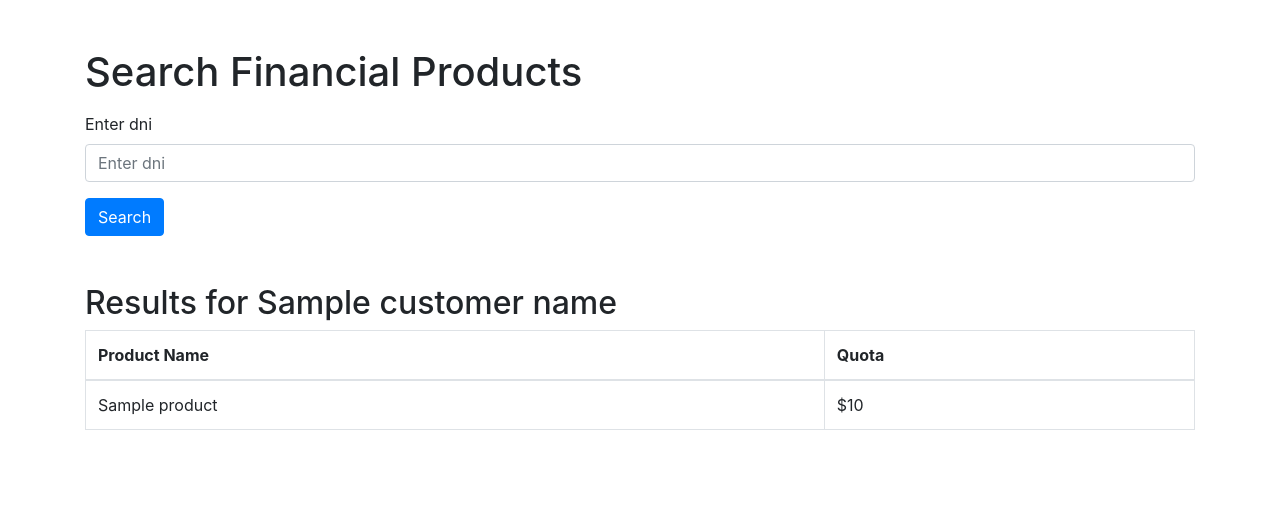
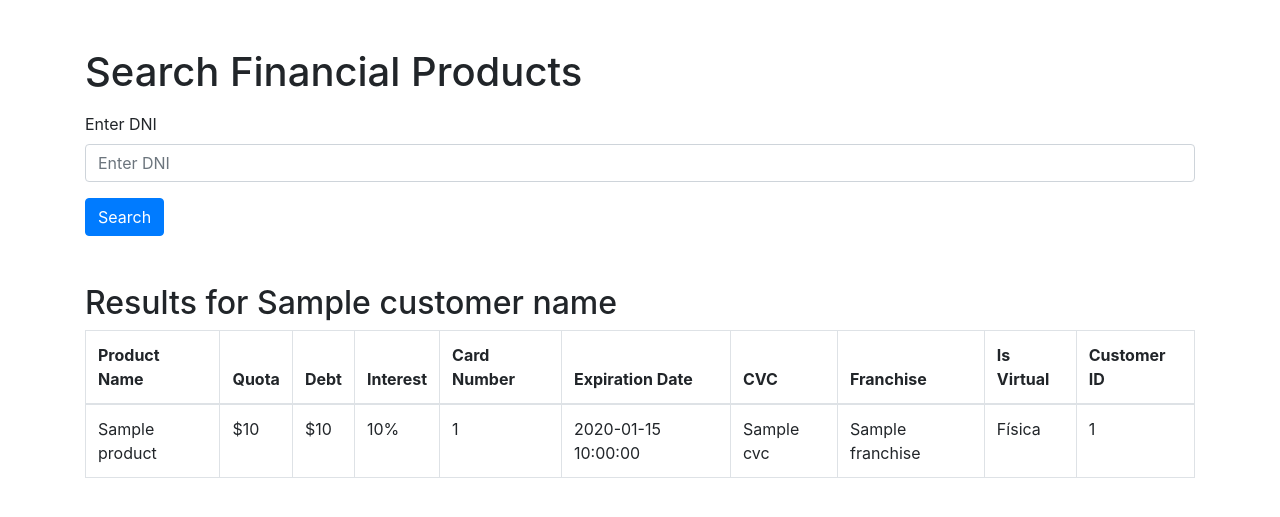
Before and after one commit to Yuli4n/MicroServiceFlask, a Flask app: template ProductManager/templates/index.html in a window 1280 px wide. Shown: the top 517 px of the page. Run offline with Flask 2, Linux system fonts and the light colour scheme; the template is opened without the code that fills it: most values are stand-ins (such as "Sample title", 1, 10 or a date in 2020); some libraries are stand-ins or nearby versions.

Commit message:
new financial products

```diff
--- a/ProductManager/app.py
+++ b/ProductManager/app.py
@@ -21,9 +21,11 @@ def index():
 @app.route('/search', methods=['POST'])
 def search():
     dni = request.form.get('dni')
-    print(f"Searching for dni: {dni}")  # Imprimir el correo electrónico buscado
+    print(f"Searching for DNI: {dni}")  # Imprimir el DNI buscado
     query = """
-    SELECT customers.name, financial_products.product_name, financial_products.quota
+    SELECT customers.name, financial_products.product_name, financial_products.quota, financial_products.debt,
+           financial_products.interest, financial_products.card_number, financial_products.expiration_date,
+           financial_products.cvc, financial_products.franchise, financial_products.is_virtual, financial_products.customer_id
     FROM customers
     JOIN financial_products ON customers.id = financial_products.customer_id
     WHERE customers.dni = :dni
@@ -32,7 +34,8 @@ def search():
     results = db.session.execute(query, {'dni': dni}).fetchall()
     print(f"Products found: {results}")  # Imprimir los productos encontrados
     customer_name = results[0][0] if results else None  # Obtener el nombre del cliente
-    return render_template('index.html', products=results, dni=dni, customer_name=customer_name)
+    products = [dict(zip(result.keys(), result)) for result in results]  # Convertir resultados a diccionarios
+    return render_template('index.html', products=products, dni=dni, customer_name=customer_name)
 
 if __name__ == '__main__':
     app.run(host='0.0.0.0', port=8080, debug=True)
--- a/ProductManager/templates/index.html
+++ b/ProductManager/templates/index.html
@@ -15,8 +15,8 @@
       <h1 class="mt-5">Search Financial Products</h1>
       <form method="POST" action="/search" class="mt-3 mb-5">
         <div class="form-group">
-          <label for="dni">Enter dni</label>
-          <input type="dni" class="form-control" id="dni" name="dni" placeholder="Enter dni" required>
+          <label for="dni">Enter DNI</label>
+          <input type="text" class="form-control" id="dni" name="dni" placeholder="Enter DNI" required>
         </div>
         <button type="submit" class="btn btn-primary">Search</button>
       </form>
@@ -29,6 +29,14 @@
               <tr>
                 <th>Product Name</th>
                 <th>Quota</th>
+                <th>Debt</th>
+                <th>Interest</th>
+                <th>Card Number</th>
+                <th>Expiration Date</th>
+                <th>CVC</th>
+                <th>Franchise</th>
+                <th>Is Virtual</th>
+                <th>Customer ID</th>
               </tr>
             </thead>
             <tbody>
@@ -36,12 +44,20 @@
                 <tr>
                   <td>{{ product.product_name }}</td>
                   <td>{{ product.quota | currency }}</td>
+                  <td>{{ product.debt | currency }}</td>
+                  <td>{{ product.interest * 100 }}%</td>
+                  <td>{{ product.card_number }}</td>
+                  <td>{{ product.expiration_date }}</td>
+                  <td>{{ product.cvc }}</td>
+                  <td>{{ product.franchise }}</td>
+                  <td>{{ 'Virtual' if product.is_virtual else 'Física' }}</td>
+                  <td>{{ product.customer_id }}</td>
                 </tr>
               {% endfor %}
             </tbody>
           </table>
         {% else %}
-          <p>No products found for this dni.</p>
+          <p>No products found for this DNI.</p>
         {% endif %}
       {% endif %}
     </div>
```
